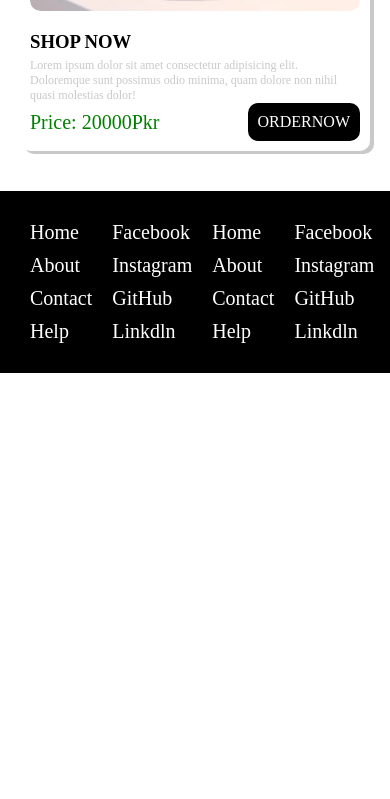
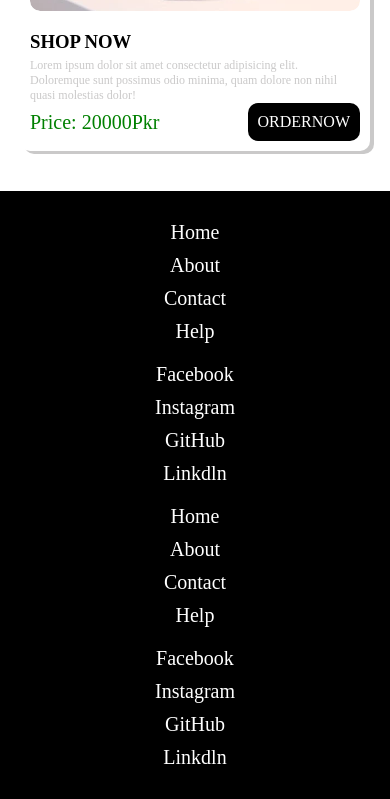
Before and after one commit to abdullahProfile/SCSSRepo, a website: page index.html in a window 390 px wide. Shown: the part 2066-2865 px from the top of the page. Before the commit the page ends 2439 px from the top, so only its background shows below. Drawn offline with Linux system fonts and the light colour scheme.

Commit message:
update code

```diff
--- a/styles/_footer.scss
+++ b/styles/_footer.scss
@@ -22,3 +22,11 @@
     }
   }
 }
+
+@media (max-width:992px) {
+  .footer-body {
+    flex-direction: column;
+    align-items: center;
+    text-align: center;
+  }
+}
```
Also changed, not shown: css/style.css.
